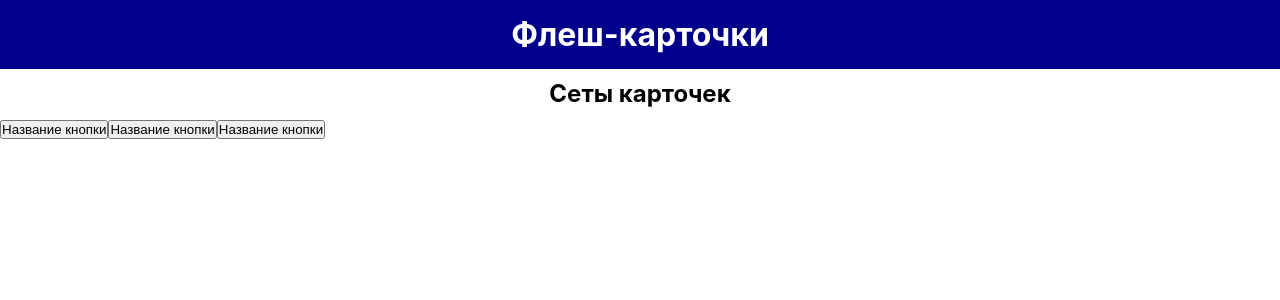
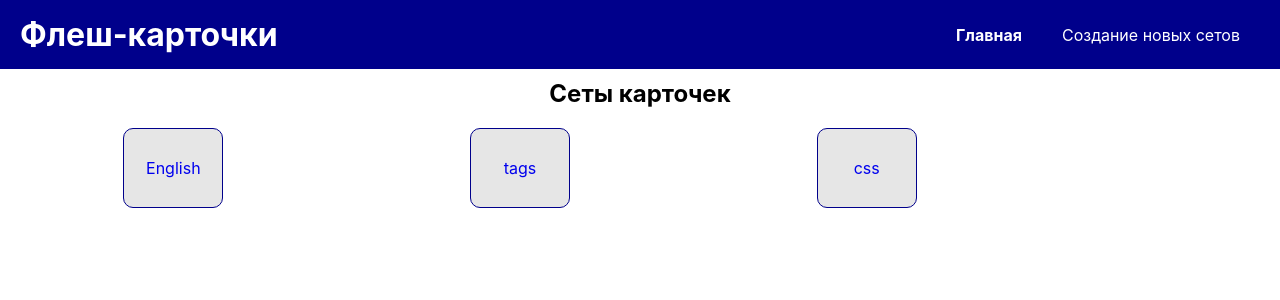
Before and after one commit to kate356-ff/dv290, a React (Create React App) app: page / in a window 1280 px wide. Shown: the top 300 px of the page. Built offline with nearby package versions, Linux system fonts and the light colour scheme.

Commit message:
add routers

```diff
--- a/src/App.js
+++ b/src/App.js
@@ -3,6 +3,11 @@ import './App.css';
 import { PageSelectSet } from './pages/pageSelectSet/PageSelectSet';
 import { PageViewSet } from './pages/pageViewSet/PageViewSet';
 import { PageCreateSet } from './pages/pageCreateSet/PageCreateSet';
+import { FormCreateSet } from './components/formCreateSet/FormCreateSet';
+import { FormCreateCard } from './components/formCreateCard/FormCreateCard';
+
+
+
 
 
 function App() {
@@ -11,8 +16,11 @@ function App() {
     <Routes>
       <Route path="/" element={<PageSelectSet/>} />
       <Route path="/set/:id" element={<PageViewSet/>} />
-      <Route path="/admin" element={<PageCreateSet/>} />
-      <Route path="*" elemnt={<geSelectSet/>} />
+      <Route path="/admin" element={<PageCreateSet/>} >
+        <Route path="createset" element={<FormCreateSet/>} />
+        <Route path="createcard" element={<FormCreateCard/>} />
+        </Route>
+      <Route path="*" element={<PageSelectSet/>} />
     </Routes>
     </BrowserRouter>
   );
--- a/src/components/btnSet/BtnSet.css
+++ b/src/components/btnSet/BtnSet.css
@@ -0,0 +1,18 @@
+.list-set__btn {
+    display: flex;
+    justify-content: center;
+    align-items: center;
+    text-decoration: none;
+    width: 100px;
+    height: 80px;
+    border-radius: 10px;
+    padding: 10px;
+    margin: 10px;
+    border: darkblue solid 1px;
+    background-color: rgb(230, 230, 230);
+    transition: 0.3s all;
+}
+
+.list-set__btn:hover {
+    background-color: rgb(194, 204, 226) ;
+}
--- a/src/components/btnSet/BtnSet.jsx
+++ b/src/components/btnSet/BtnSet.jsx
@@ -1,10 +1,13 @@
 import "./BtnSet.css";
+import { Link } from "react-router-dom";
 
 export function BtnSet({name, id}){
     return (
-        <button>
-            Название кнопки
-        </button>
+        <li className="list-set__item">
+            <Link className="list-set__btn" to={`/set/${id}`} state={{set: name}}>
+            {name}
+            </Link>
+        </li>
     )
 }
 
--- /dev/null
+++ b/src/components/formCreateCard/FormCreateCard.jsx
@@ -0,0 +1,16 @@
+export function FormCreateCard() {
+    return (
+        <form>
+            <label>
+                Передняя сторона карточки:
+                <input type="text" name="fronttext" />
+            </label>
+
+            <label>
+                Задняя сторона карточки:
+                <input type="text" name="backtext" />
+                </label>
+                <input type="submit" value="Создать карточку" />
+        </form>
+    )
+}
--- /dev/null
+++ b/src/components/formCreateSet/FormCreateSet.jsx
@@ -0,0 +1,16 @@
+export function FormCreateSet() {
+    return (
+        <form>
+            <label>
+                Название набора:
+                <input type="text" name="name" />
+            </label>
+
+            <label>
+                Описание
+                <textarea name="description" />
+                </label>
+                <input type="submit" value="Создать сет" />
+        </form>
+    )
+}
--- a/src/components/header/Header.css
+++ b/src/components/header/Header.css
@@ -2,5 +2,20 @@
     background-color: darkblue;
     color: white;
     text-align: center;
-    padding: 15px 0;
+    padding: 15px 20px;
+    display: flex;
+    justify-content: space-between;
+    align-items: center;
   }
+
+  .main-nav .link {
+    color: white;
+  }
+
+  .main-nav .link:hover {
+    color: rgb(219, 179, 179);
+  }
+  .main-nav {
+    display: flex;
+    list-style: none;
+  }
--- a/src/components/header/Header.jsx
+++ b/src/components/header/Header.jsx
@@ -1,9 +1,20 @@
 import './Header.css';
+import {NavLink} from 'react-router-dom';
 
 export function Header() {
     return(
         <div className="header">
             <h1>Флеш-карточки</h1>
+            <nav>
+                <ul className='main-nav'>
+                    <li>
+                        <NavLink to="/" className={({isActive}) => (isActive ? 'link link--active':'link')}>Главная</NavLink>
+                    </li>
+                    <li>
+                        <NavLink to="/admin" className={({isActive}) => (isActive ? 'link link--active':'link')}>Создание новых сетов</NavLink>
+                    </li>
+                </ul>
+            </nav>
         </div>
     );
 }
--- a/src/components/set/Set.jsx
+++ b/src/components/set/Set.jsx
@@ -1,9 +1,15 @@
 import './Set.css';
-
 import { useState } from "react";
 import { Card } from "../card/Card";
+import { useLocation } from 'react-router-dom';
+
 export function Set() {
-    const cards = require('../../data'); //данные с data.json
+    const location = useLocation();
+    const {set} = location.state;
+
+    const cards = require('../../data').filter((item)=>{
+        return item.setName === set
+    });
     const [step, setStep] =useState(0);
 
     const HandleNext = () => {
--- /dev/null
+++ b/src/pages/pageCreateSet/PageCreateSet.css
@@ -0,0 +1,17 @@
+.link {
+    text-decoration: none;
+    color: darkblue;
+    margin-left: 20px;
+    margin-right: 20px;
+    transition: 0.3s all;
+}
+
+.link:hover {
+    text-decoration: underline;
+    color: darkred;
+}
+
+.link--active {
+    color: darkred;
+    font-weight: bold;
+}
--- a/src/pages/pageCreateSet/PageCreateSet.jsx
+++ b/src/pages/pageCreateSet/PageCreateSet.jsx
@@ -1,10 +1,18 @@
 import {Header} from "../../components/header/Header";
+import { Outlet, NavLink } from "react-router-dom";
+import "./PageCreateSet.css"
 
 export function PageCreateSet(){
     return(
         <div>
             <Header />
             <h2>Создание сета карточек</h2>
+            <nav>
+                <NavLink to="createset" className={({isActive}) => (isActive ? 'link link--active':'link')}>Создать сет</NavLink>
+                <NavLink to="createcard" className={({isActive}) => (isActive ? 'link link--active':'link')}>Создать карточку</NavLink>
+            </nav>
+            <Outlet />
+            <p>&copy; Суркова. Е. В</p>
         </div>
     )
 }
--- /dev/null
+++ b/src/pages/pageSelectSet/PageSelectSet.css
@@ -0,0 +1,7 @@
+.set-list {
+    display: flex;
+    flex-wrap: wrap;
+    max-width: 1040px;
+    justify-content: space-around;
+    list-style: none;
+}
--- a/src/pages/pageSelectSet/PageSelectSet.jsx
+++ b/src/pages/pageSelectSet/PageSelectSet.jsx
@@ -1,18 +1,19 @@
 import {Header} from "../../components/header/Header";
 import { BtnSet } from "../../components/btnSet/BtnSet";
+import "./PageSelectSet.css"
 
 export function PageSelectSet(){
     const cards = require("../../data.json");
     const sets = cards.reduce (
         (acc, item) => {
-            if (acc.map[item.setName])
+            if (acc.obj[item.setName])
             return acc;
-            acc.map[item.setName] = true;
+            acc.obj[item.setName] = true;
             acc.sets.push(item.setName);
             return acc;
         },
         {
-            map: {},
+            obj: {},
             sets: [],
         }
     ).sets.map((item, index)=>(
```
